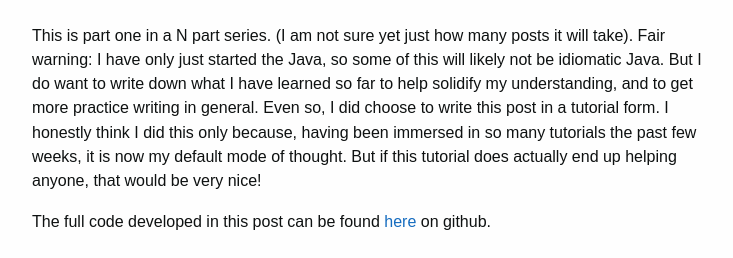
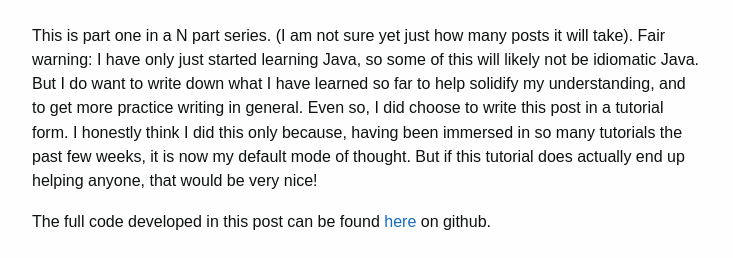
Before and after one commit to cas-e/cas-e.github.io, a plain HTML site: page post/java-bool-expr.html in a window 1280 px wide. Shown: the part 235-493 px from the top of the page, without its empty margins (273-1006 px from the left). Drawn offline with Linux system fonts and the light colour scheme.

Commit message:
fix typo

```diff
--- a/post/java-bool-expr.html
+++ b/post/java-bool-expr.html
@@ -15,14 +15,14 @@ Generating Truth Tables in Java : Part 1 : Expressions</title>
 <h1 id="generating-truth-tables-in-java-part-1-expressions">Generating
 Truth Tables in Java : Part 1 : Expressions</h1>
 <p>This is part one in a N part series. (I am not sure yet just how many
-posts it will take). Fair warning: I have only just started the Java, so
-some of this will likely not be idiomatic Java. But I do want to write
-down what I have learned so far to help solidify my understanding, and
-to get more practice writing in general. Even so, I did choose to write
-this post in a tutorial form. I honestly think I did this only because,
-having been immersed in so many tutorials the past few weeks, it is now
-my default mode of thought. But if this tutorial does actually end up
-helping anyone, that would be very nice!</p>
+posts it will take). Fair warning: I have only just started learning
+Java, so some of this will likely not be idiomatic Java. But I do want
+to write down what I have learned so far to help solidify my
+understanding, and to get more practice writing in general. Even so, I
+did choose to write this post in a tutorial form. I honestly think I did
+this only because, having been immersed in so many tutorials the past
+few weeks, it is now my default mode of thought. But if this tutorial
+does actually end up helping anyone, that would be very nice!</p>
 <p>The full code developed in this post can be found <a
 href="https://github.com/cas-e/blog-code/blob/main/JavaBoolEval/BoolEval.java">here</a>
 on github.</p>
```
Also changed, not shown: 1 other file.
